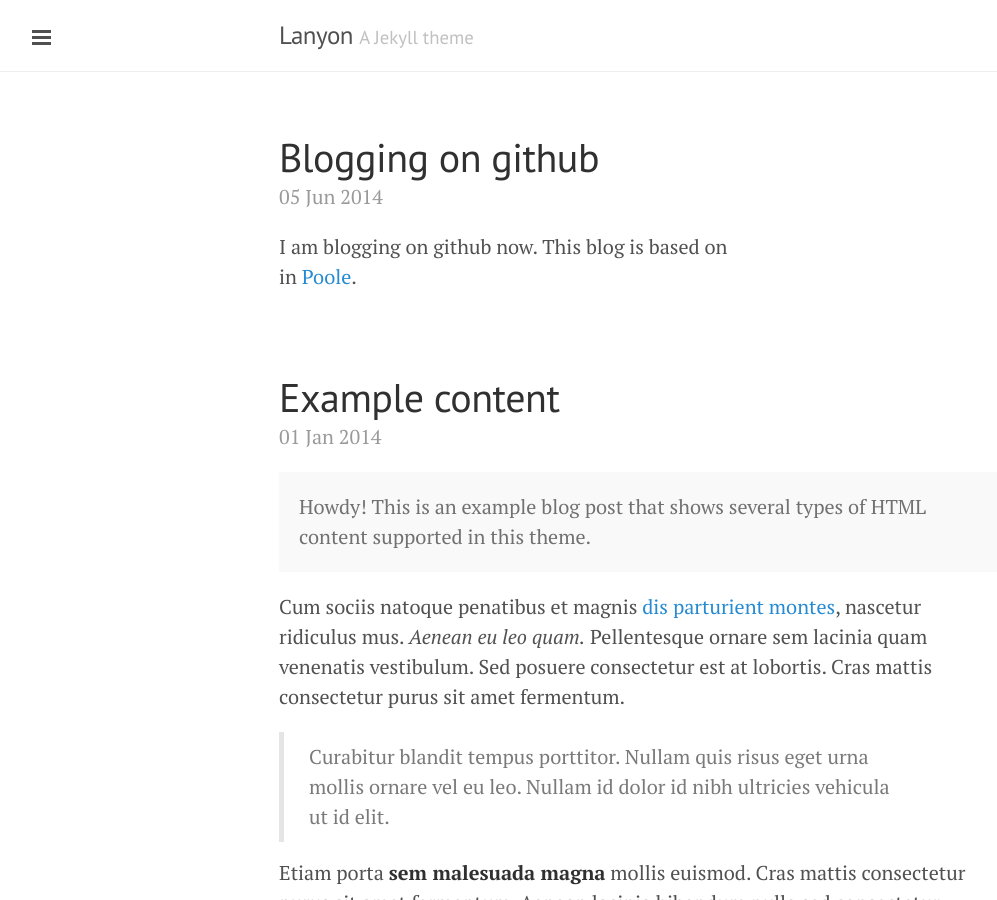
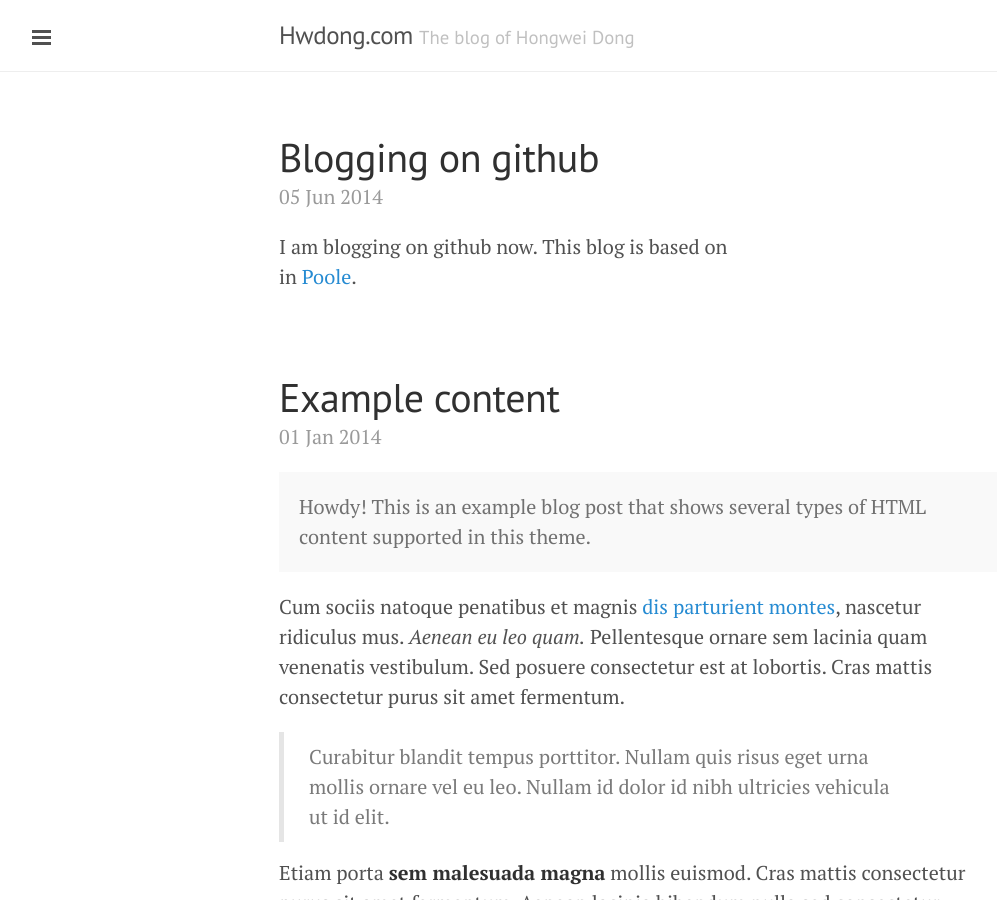
Before and after one commit to hwdong/hwdong-old.github.io, a Jekyll site: the page built from index.html, in a window 1280 px wide and 900 px high. Shown: the whole window, without its empty margins (1-998 px from the left). Built offline with Jekyll 4.4.1, drawn with Linux system fonts in a browser that asks for light colours; Markdown is read by kramdown in place of the engine named in the settings; the list of posts is cut into pages by our own code.

Commit message:
Updated _config.yml

```diff
--- a/_config.yml
+++ b/_config.yml
@@ -6,14 +6,14 @@
 permalink:        pretty
 
 # Setup
-title:            Lanyon
-tagline:          'A Jekyll theme'
-description:      'A reserved <a href="http://jekyllrb.com" target="_blank">Jekyll</a> theme that places the utmost gravity on content with a hidden drawer. Made by <a href="https://twitter.com/mdo" target="_blank">@mdo</a>.'
-url:              http://lanyon.getpoole.com
+title:            Hwdong.com
+tagline:          'The blog of Hongwei Dong'
+description:      'A reserved <a href="http://hwdong.com" target="_blank">hwdong.com</a> The blog is based on the theme <a href = "http://lanyon.getpoole.com">lanyon </a>.Contacted me by <a href="http://hwdong.com" target="_blank">hwdong.com</a>.'
+url:              http://hwdong.com
 
 author:
-  name:           'Mark Otto'
-  url:            https://twitter.com/mdo
+  name:           'Hongwei Dong'
+  url:            http://hwdong.com
 
 paginate:         5
 
@@ -21,4 +21,4 @@
 version:          2.0.0
 
 github:
-  repo:           https://github.com/poole/lanyon
+  repo:           https://github.com/hwdong
```
